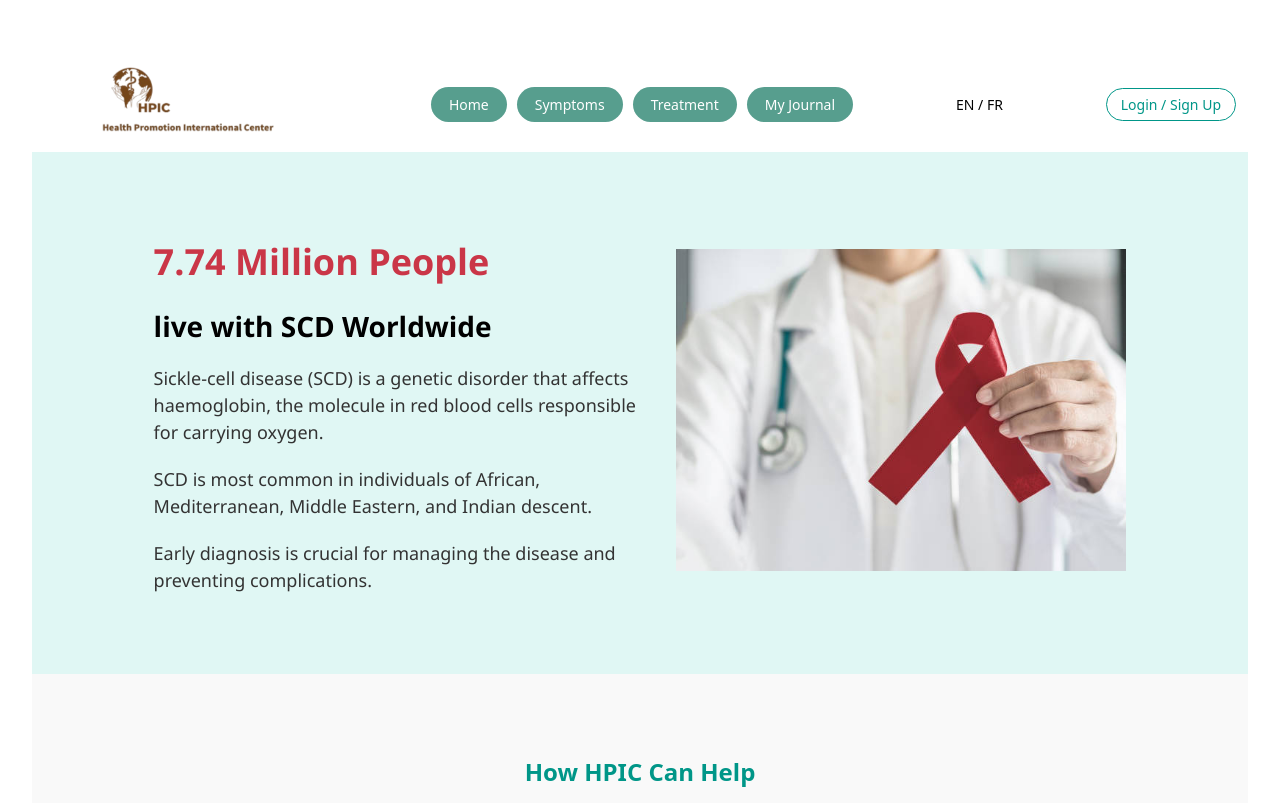
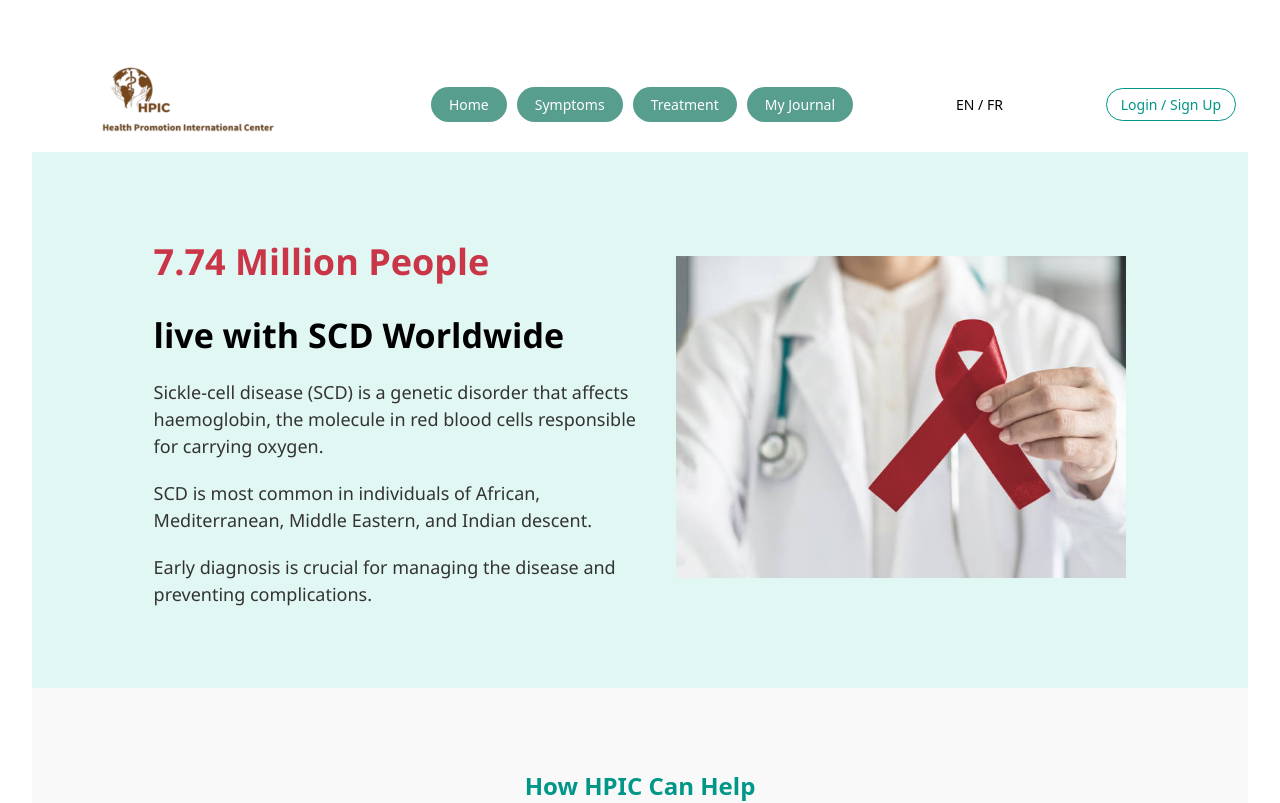
Before and after one commit to James6827/hpic-scd-app-Final-Version, a React app in the folder frontend/: page / in a window 1280 px wide. Shown: the top 803 px of the page. Built offline with nearby package versions, Linux system fonts and the light colour scheme; the HTML template or start-up script is replaced by a standard one.

Commit message:
css changes

```diff
--- a/frontend/src/pages/HomePage/Home.css
+++ b/frontend/src/pages/HomePage/Home.css
@@ -22,11 +22,11 @@
   font-size: 36px;
   text-align: left;
   color: #ca3647;
-  margin-bottom: 10px;
+  margin-bottom: 1px;
 }
 
 .hero-content h2 {
-  font-size: 28px;
+  font-size: 34px;
   text-align: left;
   color: #000000;
   margin-bottom: 10px;
```
